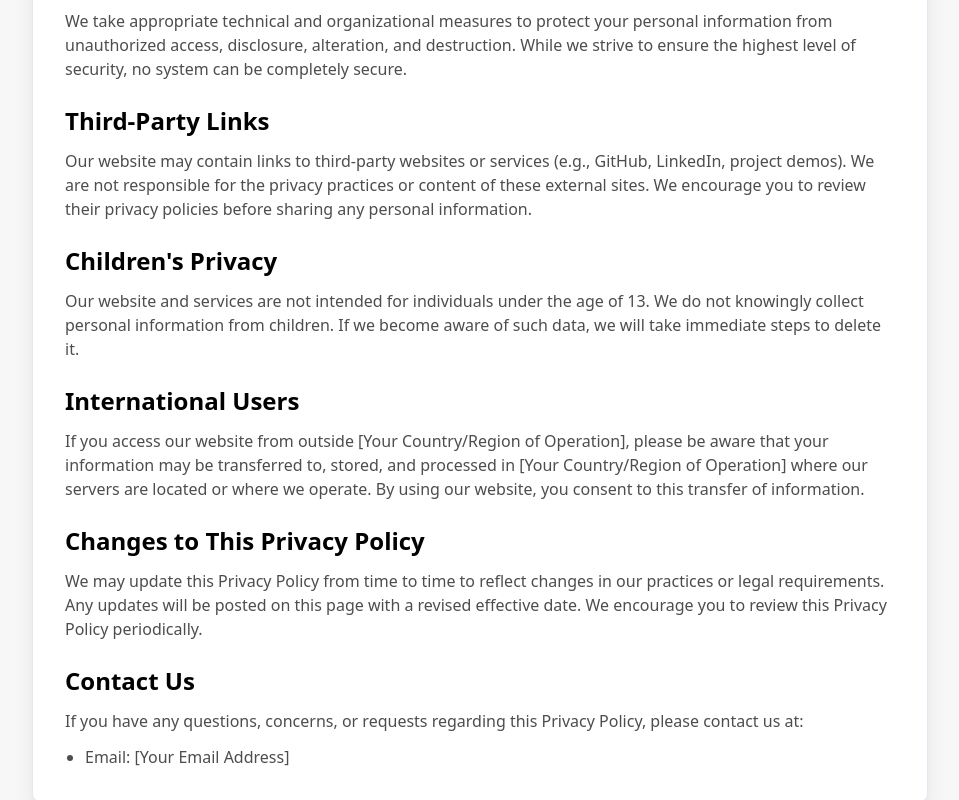
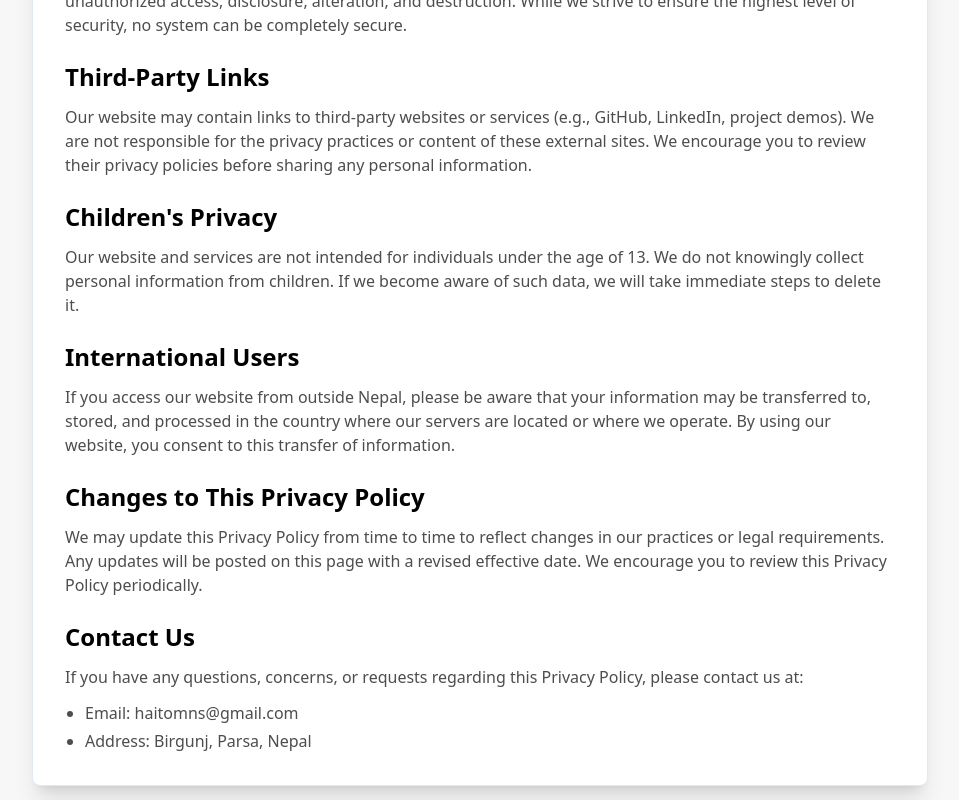
Before and after one commit to haitomnsg/haitomnsPortfolio, a React app: page /privacy-policy in a window 1280 px wide. Shown: the part 2000-2800 px from the top of the page, without its empty margins (320-1279 px from the left). Built offline with nearby package versions, Linux system fonts and the light colour scheme; the HTML template or start-up script is replaced by a standard one; a web font is replaced by a local one.

Commit message:
Updated Privacy Policy

```diff
--- a/src/pages/PrivacyPolicy.tsx
+++ b/src/pages/PrivacyPolicy.tsx
@@ -2,7 +2,6 @@ import React from 'react';
 import { Card, CardContent, CardHeader, CardTitle } from "@/components/ui/card";
 
 const PrivacyPolicy = () => {
-  const currentYear = new Date().getFullYear();
 
   return (
     <div>
@@ -10,7 +9,6 @@ const PrivacyPolicy = () => {
 
       <Card className="shadow-xl">
         <CardContent className="p-6 md:p-8 space-y-6 text-base text-muted-foreground">
-          <p className="text-sm">Effective Date: {currentYear}</p>
 
           <section className="space-y-3">
             <h2 className="text-2xl font-semibold text-foreground">Introduction</h2>
@@ -170,7 +168,7 @@ const PrivacyPolicy = () => {
           <section className="space-y-3">
             <h2 className="text-2xl font-semibold text-foreground">International Users</h2>
             <p>
-              If you access our website from outside [Your Country/Region of Operation], please be aware that your information may be transferred to, stored, and processed in [Your Country/Region of Operation] where our servers are located or where we operate. By using our website, you consent to this transfer of information.
+              If you access our website from outside Nepal, please be aware that your information may be transferred to, stored, and processed in the country where our servers are located or where we operate. By using our website, you consent to this transfer of information.
             </p>
           </section>
 
@@ -187,7 +185,8 @@ const PrivacyPolicy = () => {
               If you have any questions, concerns, or requests regarding this Privacy Policy, please contact us at:
             </p>
             <ul className="list-disc list-outside space-y-1 pl-5 text-muted-foreground">
-              <li>Email: [Your Email Address]</li>
+              <li>Email: haitomns@gmail.com</li>
+              <li>Address: Birgunj, Parsa, Nepal</li>
             </ul>
           </section>
         </CardContent>
```
